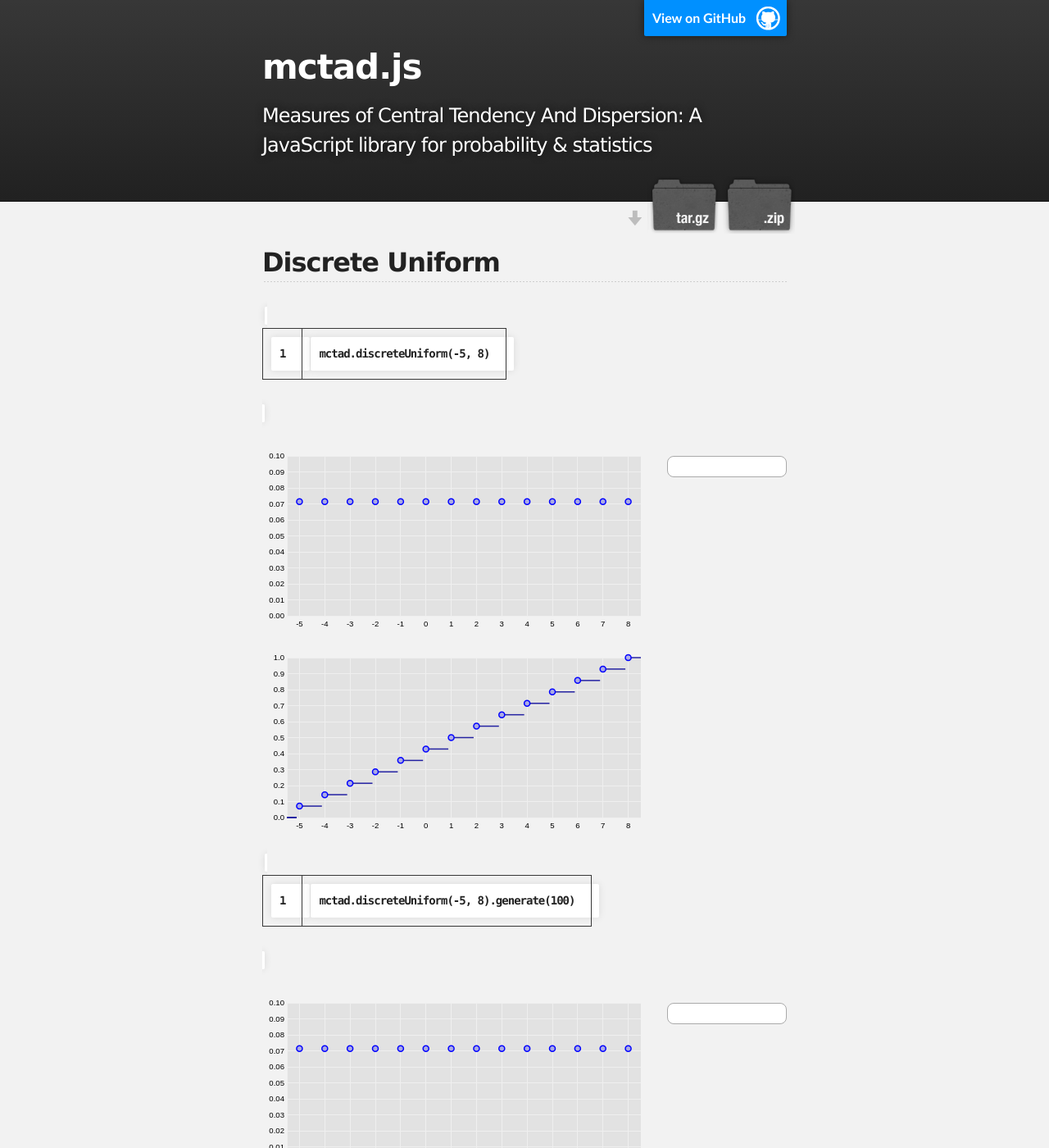
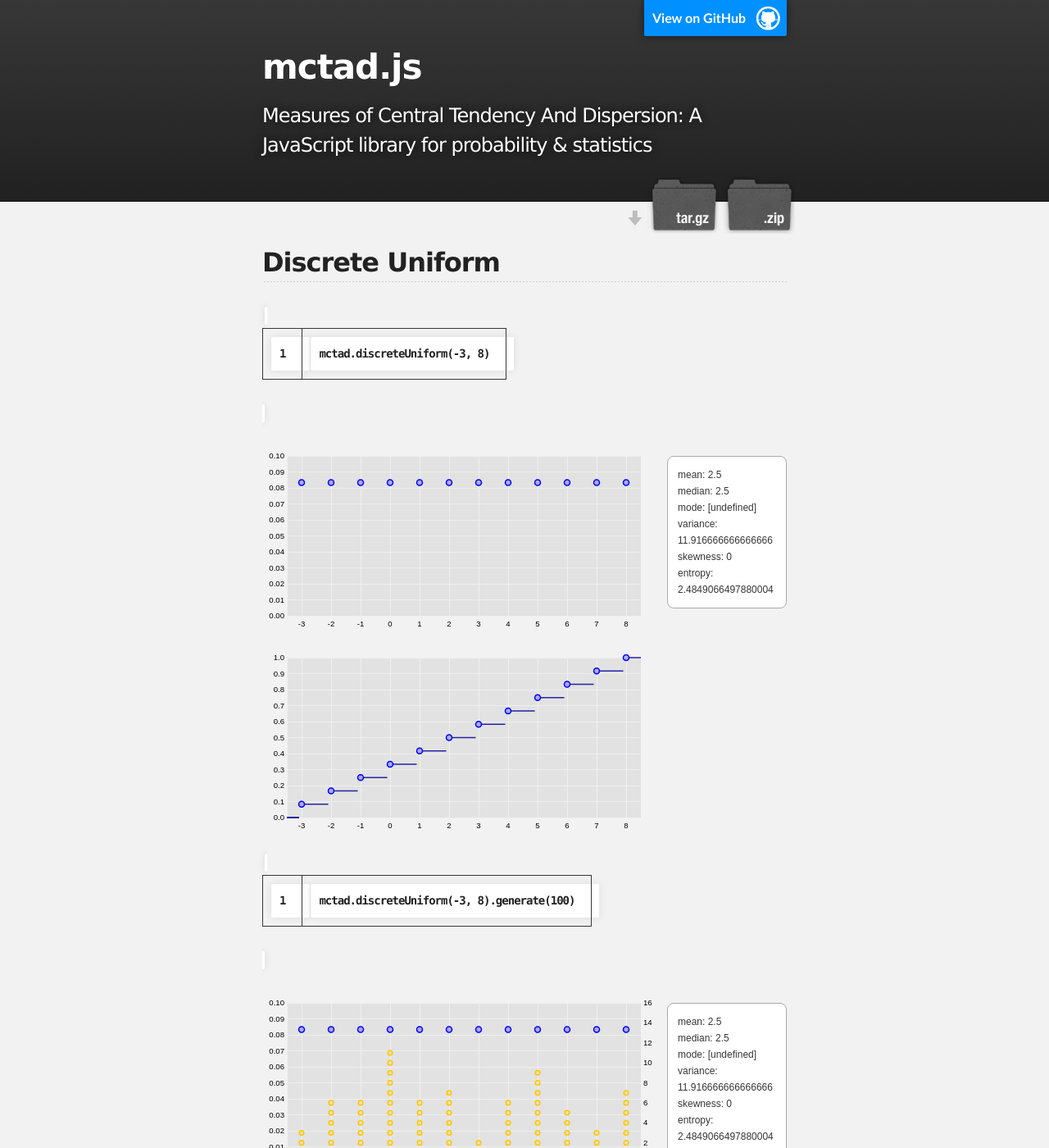
Before and after one commit to erictheise/mctad.js, a Jekyll site: the page built from discrete/uniform/index.html, in a window 1280 px wide and 1400 px high. Shown: the whole window at 82% size. Built offline with Jekyll 4.4.1, drawn with Linux system fonts in a browser that asks for light colours.

Commit message:
generator work

```diff
--- a/discrete/binomial/index.html
+++ b/discrete/binomial/index.html
@@ -13,3 +13,8 @@ overview: true
 
 <script>plot(mctad.binomial(12, 0.75), 'pmf', { divToAppend: '#pmf'} );</script>
 <script>plot(mctad.binomial(12, 0.75), 'cdf', { divToAppend: '#cdf'} );</script>
+
+### `mctad.binomial(12, 0.75).generate(100)`
+
+<div id="gen_12-075_100"></div>
+<script>plot(mctad.binomial(12, 0.75), 'gen(100)', { divToAppend: '#gen_12-075_100'} );</script>
--- a/discrete/uniform/index.html
+++ b/discrete/uniform/index.html
@@ -6,15 +6,15 @@ overview: true
 
 ## Discrete Uniform
 
-### `mctad.discreteUniform(-5, 8)`
+### `mctad.discreteUniform(-3, 8)`
 
 <div id="pmf"></div>
 <div id="cdf"></div>
 
-<script>plot(mctad.discreteUniform(-5, 8), 'pmf', { divToAppend: '#pmf'} );</script>
-<script>plot(mctad.discreteUniform(-5, 8), 'cdf', { divToAppend: '#cdf'} );</script>
+<script>plot(mctad.discreteUniform(-3, 8), 'pmf', { divToAppend: '#pmf'} );</script>
+<script>plot(mctad.discreteUniform(-3, 8), 'cdf', { divToAppend: '#cdf'} );</script>
 
-### `mctad.discreteUniform(-5, 8).generate(100)`
+### `mctad.discreteUniform(-3, 8).generate(100)`
 
-<div id="gen_-5_8_100"></div>
-<script>plot(mctad.discreteUniform(-5, 8), 'gen(100)', { divToAppend: '#gen_-5_8_100'} );</script>
+<div id="gen_-3_8_100"></div>
+<script>plot(mctad.discreteUniform(-3, 8), 'gen(100)', { divToAppend: '#gen_-3_8_100'} );</script>
--- a/javascripts/mctad.js
+++ b/javascripts/mctad.js
@@ -58,6 +58,7 @@ mctad.extend = function (destination, source) {
 // A function for sorting a simple Array in numerical, rather than lexicographical, order.
 //
 mctad.sortNumeric = function (data) {
+  if (typeof data === 'undefined') { return undefined; }
   data.sort(function (a, b) { return a - b; });
   return data;
 };
```
